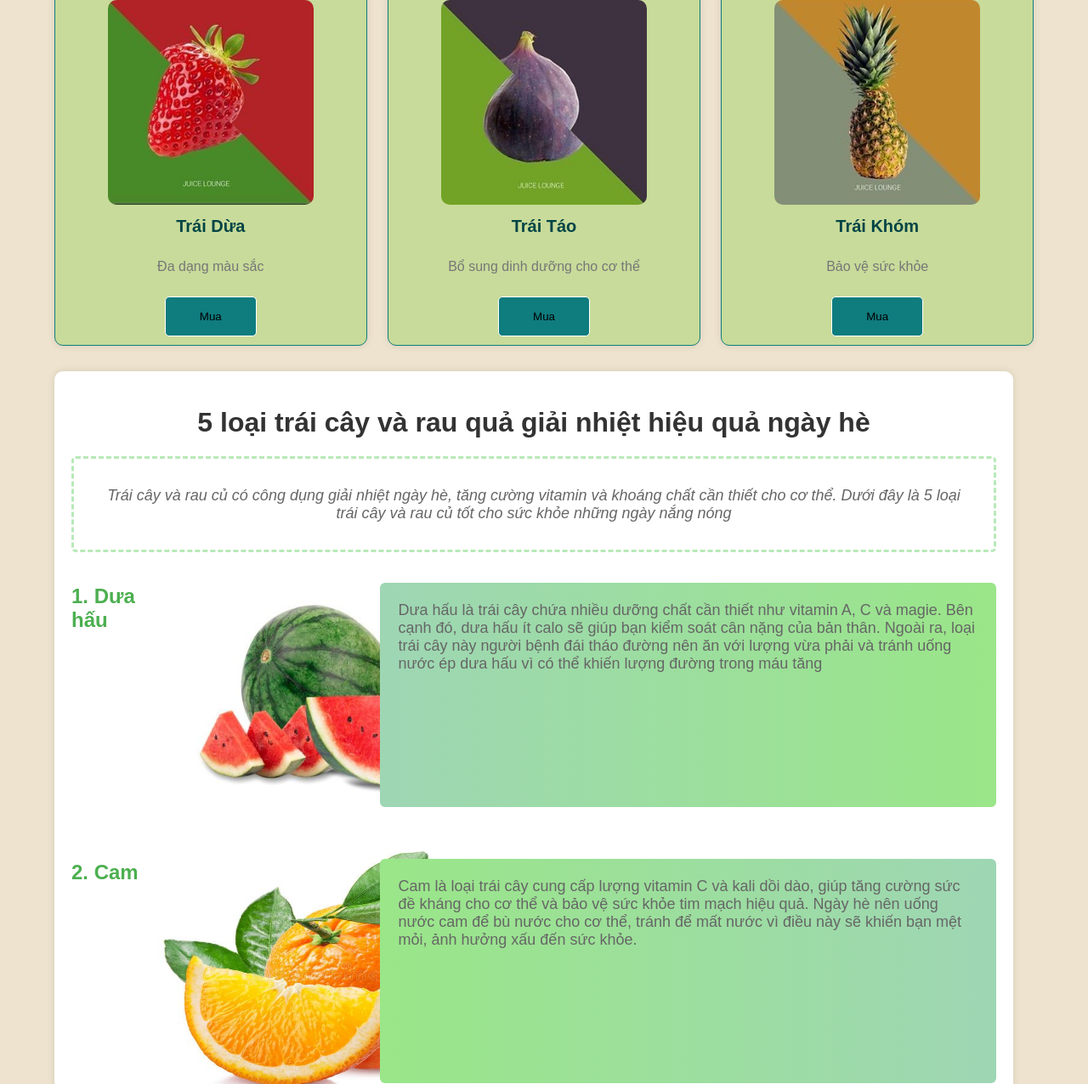
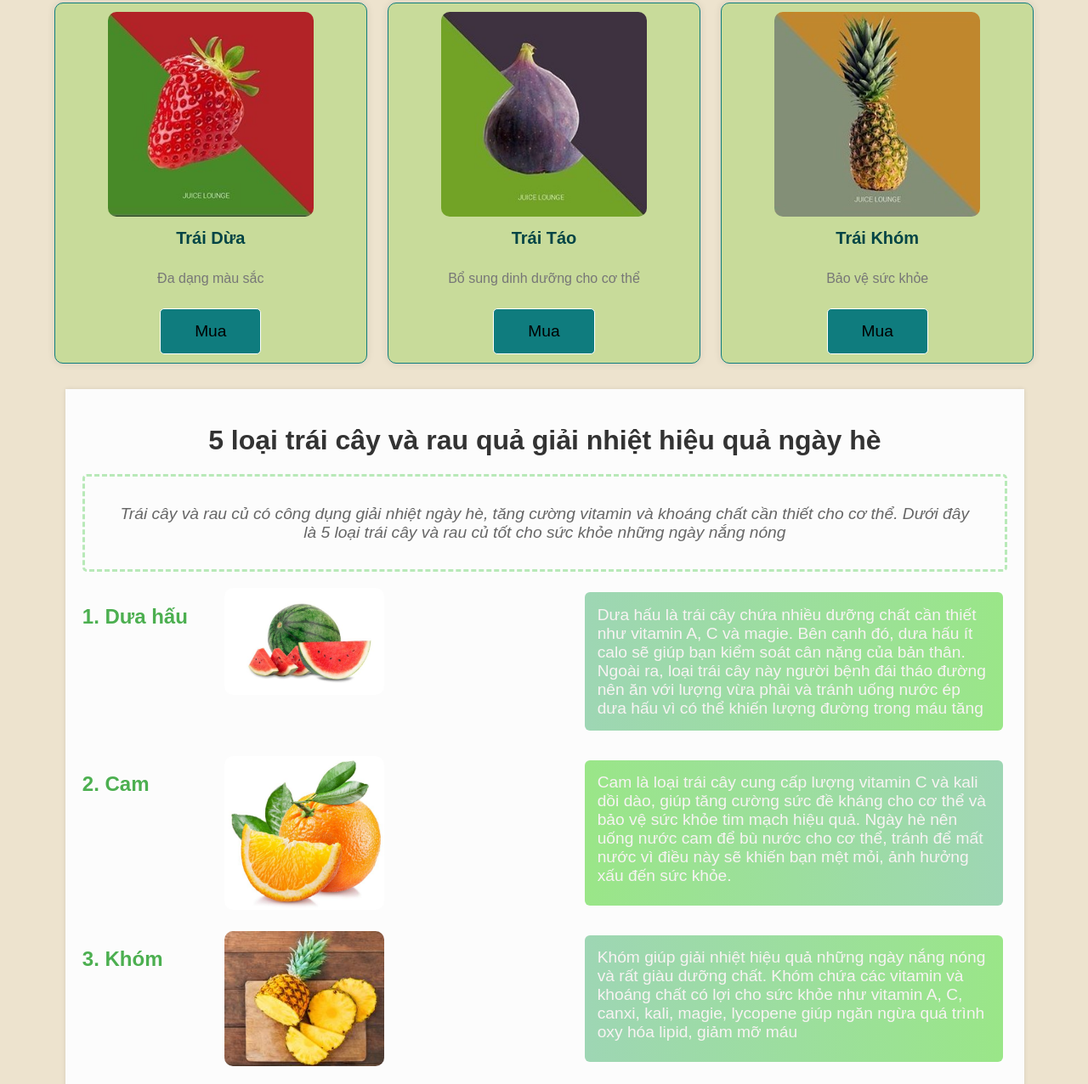
Before and after one commit to Vi28-08/market, a plain HTML site: page index.html in a window 1280 px wide. Shown: the part 1720-2996 px from the top of the page at 85% size. Drawn offline with Linux system fonts and the light colour scheme.

Commit message:
Update style.css

```diff
--- a/update/style.css
+++ b/update/style.css
@@ -72,6 +72,7 @@ button {
   cursor: pointer;
   outline: none;
   transition: all 0.3s;
+  font-size: larger;
 }
 
 button:active {
@@ -118,12 +119,11 @@ button:active {
   font-size: 16px;
 }
 .infographic {
-  background-color: #ffffff;
+    background-color: #fcfcfc;
     width: 85%;
-  margin-left: 5%;
+    margin-left: 6%;
     padding: 20px;
-  box-shadow: 0 0 10px rgba(0, 0, 0, 0.1);
-  border-radius: 10px;
+    box-shadow: 0 0 5px rgba(0, 0, 0, 0.1);
 }
 
 h1 {
@@ -132,34 +132,37 @@ h1 {
 }
 
 p {
+
     text-align: center;
     color: #666666;
-  font-size: large;
     padding: 3%;
+    font-size: larger;
 }
-
 .item {
     margin-bottom: 25px;
     display: grid;
-  grid-template-columns: 0.5fr 1.5fr 4fr;
+    grid-template-columns: 1fr 2.5fr 3fr;
+
 }
 
 .item h2 {
-  color: #4caf50;
-  width: 100%;
+    color: #4CAF50;
 }
 
 .item img {
-  width: max(20%, 400px);
-  height: 300px;
+    width: 45%;
+    height: auto;
     border-radius: 10px;
+    max-width: 60%;
 }
 
 .item p {
     text-align: left;
-  color: #666666;
+    margin: 5px;
+    color: #f8f3f3;
     border-radius: 6px;
     background: linear-gradient(to right, rgb(158, 214, 180), #9ae688);
+
 }
 .footer {
   background-color: #004445;
```
Lines whose indentation alone changed are shown as unchanged.
